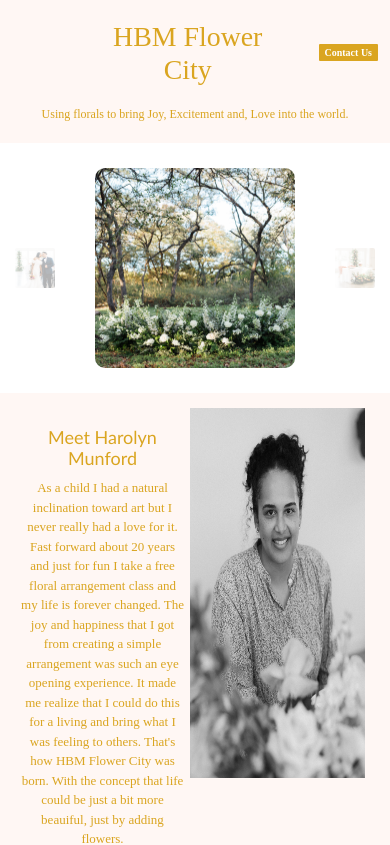
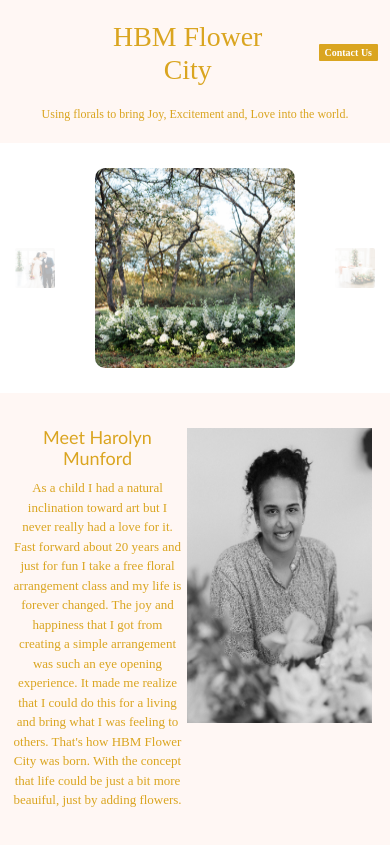
Before and after one commit to GPain2007/hbmflower-fullweb, a React (Create React App) app: page / in a window 390 px wide. Shown: the top 845 px of the page. Built offline with nearby package versions, Linux system fonts and the light colour scheme; a web font is replaced by a local one.

Commit message:
final final CSS

```diff
--- a/src/App.css
+++ b/src/App.css
@@ -93,13 +93,14 @@
   }
   .third {
     padding: 5px;
+    padding-top: 25px;
   }
 
   .word {
     font-size: 13px;
   }
   .about-second {
-    padding: 10px 20px;
+    padding: 10px 13px;
   }
   .fourth {
     padding: 30px;
--- a/src/pages/Home.jsx
+++ b/src/pages/Home.jsx
@@ -86,7 +86,7 @@
                 adding flowers.
               </div>
               <div className="third">
-                <img src={IMG9} alt="portrait" height={370} width={175} />
+                <img src={IMG9} alt="portrait" height={295} width={185} />
               </div>
             </div>
             <Footer />
```
